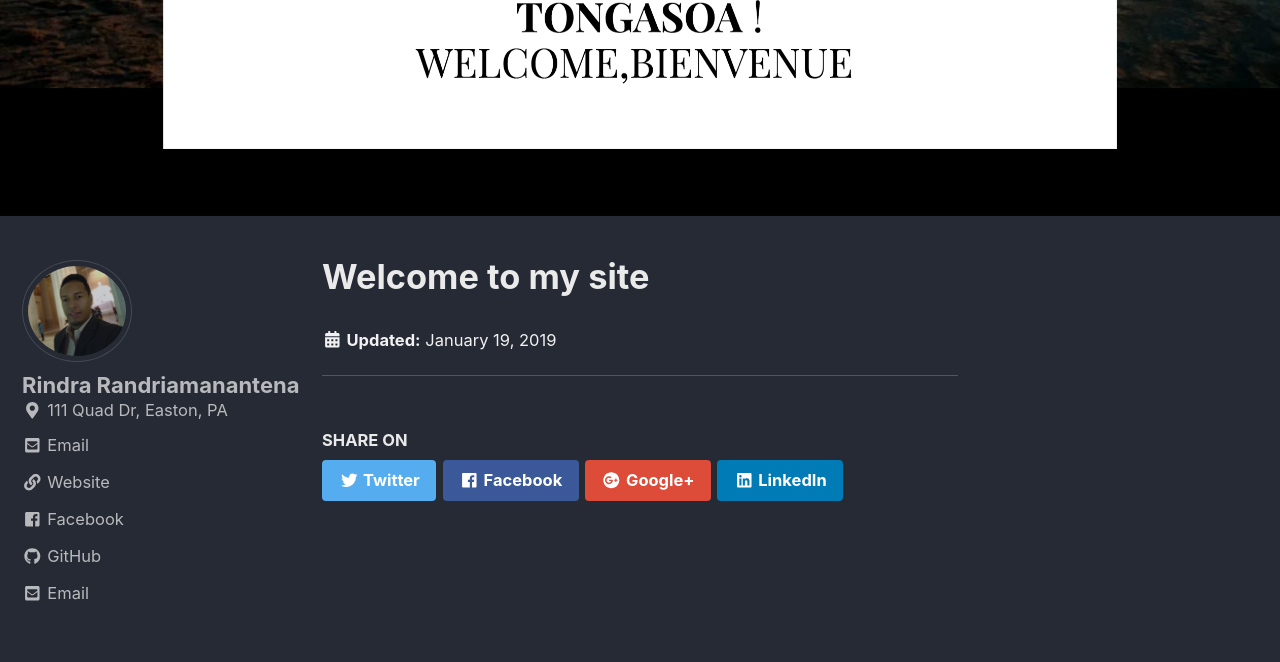
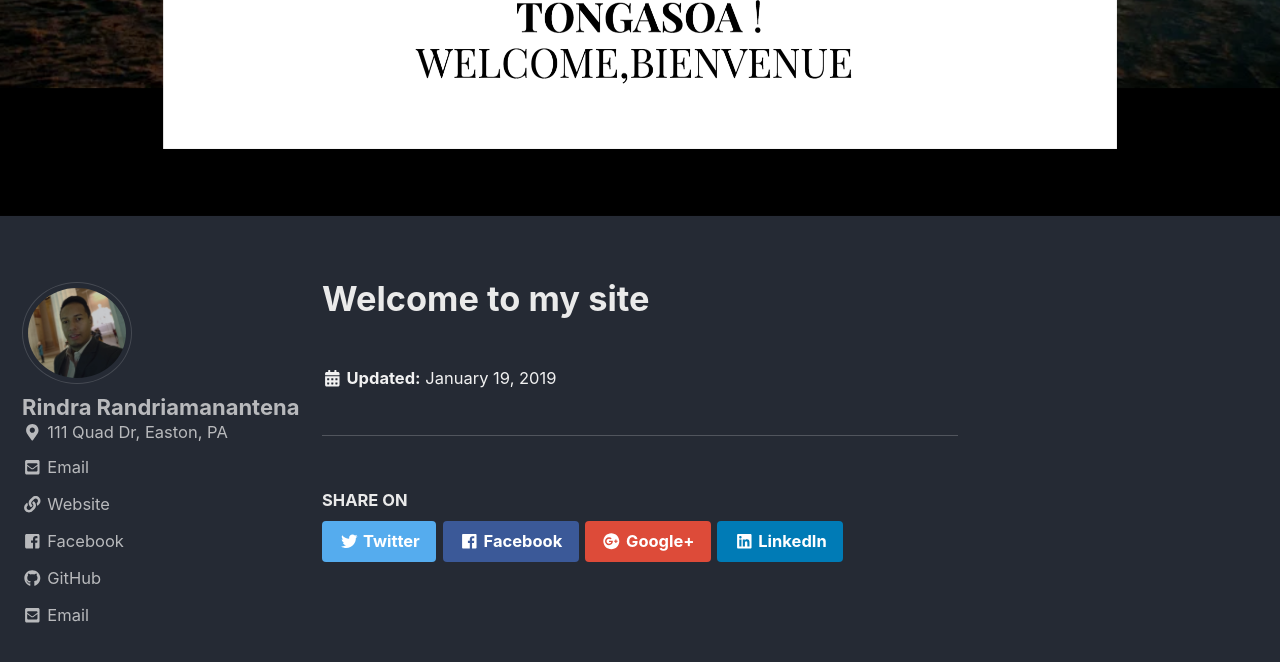
Before and after one commit to rindrabe/rindrabe.github.io, a Jekyll site: the page built from _posts/2019-01-19-welcome.md, in a window 1280 px wide and 900 px high, scrolled down 343 px. Shown: the top 662 px of the window. Built offline with Jekyll 4.4.1, drawn with Linux system fonts in a browser that asks for light colours; cached includes are drawn as plain includes; nearby versions of some CDN libraries.

Commit message:
change in _sass

```diff
--- a/_sass/minimal-mistakes/_page.scss
+++ b/_sass/minimal-mistakes/_page.scss
@@ -119,14 +119,14 @@
 
   /* blockquote citations */
   blockquote + .small {
-    margin-top: -1.0em;
-    padding-left: 1.0rem;
+    margin-top: -1.5em;
+    padding-left: 1.25rem;
   }
 }
 
 .page__hero {
   position: relative;
-  margin-bottom: 1em;
+  margin-bottom: 2em;
   @include clearfix;
   -webkit-animation: $intro-transition;
   animation: $intro-transition;
@@ -135,7 +135,7 @@
 
   &--overlay {
     position: relative;
-    margin-bottom: 1em;
+    margin-bottom: 2em;
     padding: 3em 0;
     @include clearfix;
     background-size: cover;
@@ -217,7 +217,7 @@
    ========================================================================== */
 
 .page__share {
-  margin-top: 1em;
+  margin-top: 2em;
   padding-top: 1em;
   border-top: 1px solid $border-color;
 
@@ -246,7 +246,7 @@
    ========================================================================== */
 
 .page__meta {
-  margin-top: 1em;
+  margin-top: 2em;
   color: $muted-text-color;
   font-family: $sans-serif;
   font-size: $type-size-6;
@@ -296,7 +296,7 @@
 }
 
 .taxonomy__section {
-  margin-bottom: 1em;
+  margin-bottom: 2em;
   padding-bottom: 1em;
 
   &:not(:last-child) {
```
Also changed, not shown: _sass/minimal-mistakes/_archive.scss (line endings or trailing spaces), 2 other files.
